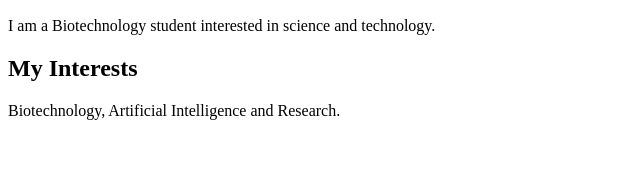
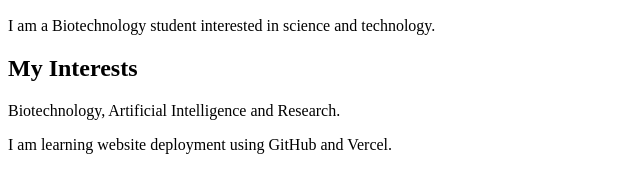
Before and after one commit to himanshishekhawat357-dotcom/my-student-website., a plain HTML site: page index.html in a window 1280 px wide. Shown: the part 110-302 px from the top of the page, without its empty margins (0-640 px from the left). Drawn offline with Linux system fonts and the light colour scheme.

Commit message:
Update index.html

```diff
--- a/index.html
+++ b/index.html
@@ -10,5 +10,6 @@
     <p>I am a Biotechnology student interested in science and technology.</p>
     <h2>My Interests</h2>
     <p>Biotechnology, Artificial Intelligence and Research.</p>
+    <p>I am learning website deployment using GitHub and Vercel.</p>
 </body>
 </html>
```
